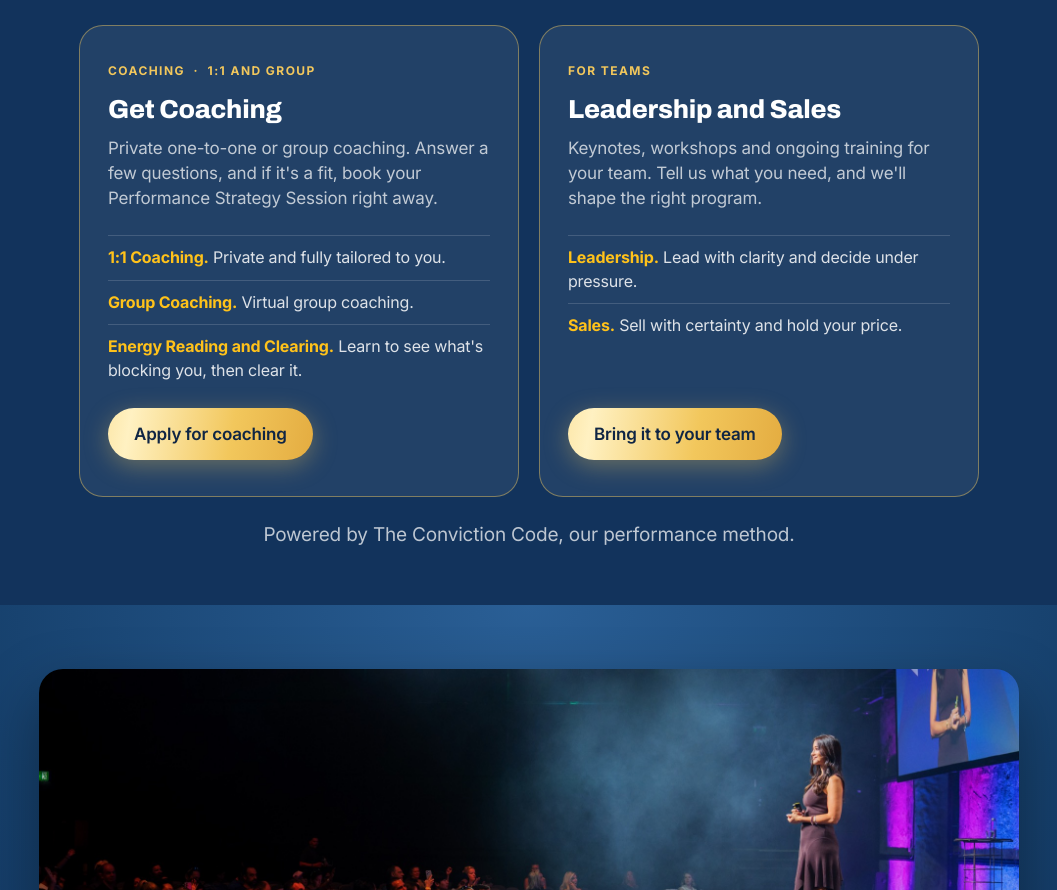
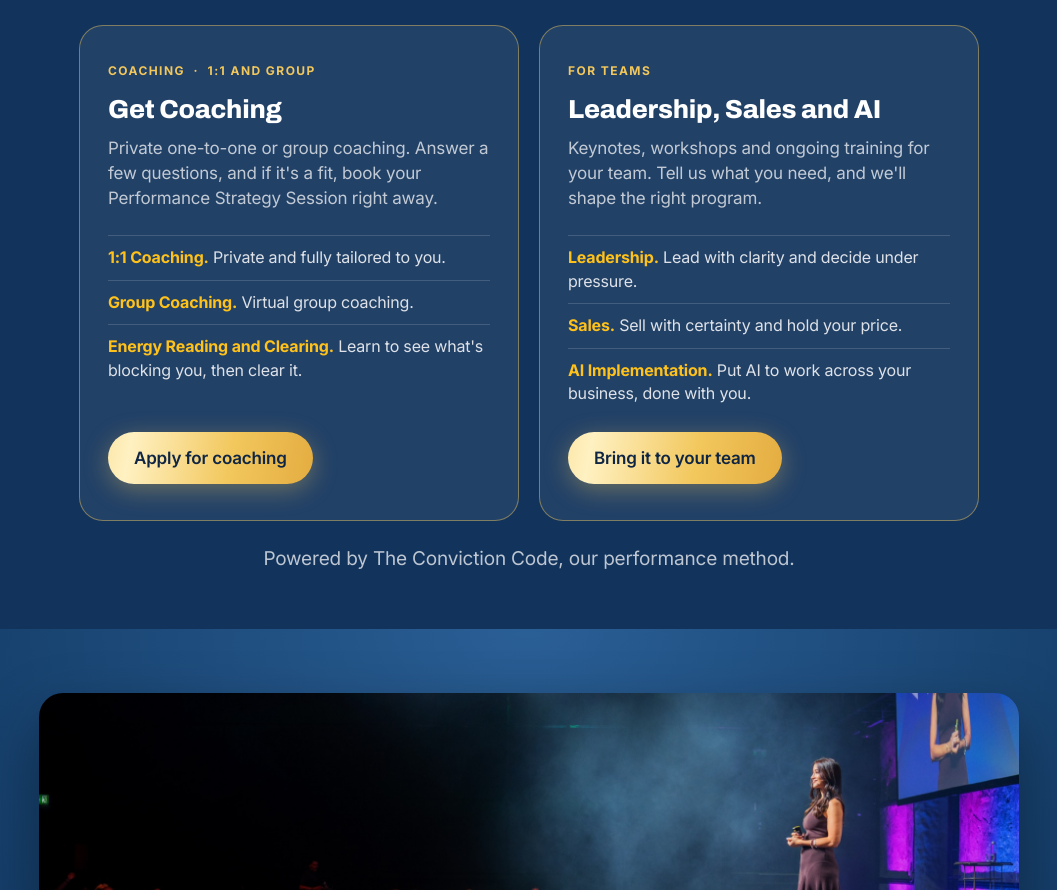
Before and after one commit to RolaDiab/business-manifesting, a plain HTML site: page index.html in a window 1280 px wide. Shown: the part 5867-6757 px from the top of the page, without its empty margins (111-1168 px from the left). Drawn offline with Linux system fonts and the light colour scheme.

Commit message:
Add AI Implementation to team programs
Co-Authored-By: Claude Opus 5.5 <noreply@anthropic.com>

```diff
--- a/index.html
+++ b/index.html
@@ -160,11 +160,12 @@
       </article>
       <article class="program-card">
         <p class="num">For Teams</p>
-        <h3>Leadership and Sales</h3>
+        <h3>Leadership, Sales and AI</h3>
         <p>Keynotes, workshops and ongoing training for your team. Tell us what you need, and we'll shape the right program.</p>
         <ul class="program-list">
           <li><strong>Leadership.</strong> Lead with clarity and decide under pressure.</li>
           <li><strong>Sales.</strong> Sell with certainty and hold your price.</li>
+          <li><strong>AI Implementation.</strong> Put AI to work across your business, done with you.</li>
         </ul>
         <a class="btn" href="/work-with-us/">Bring it to your team</a>
       </article>
```
Also changed, not shown: work-with-us/index.html (+1 -0 lines).
